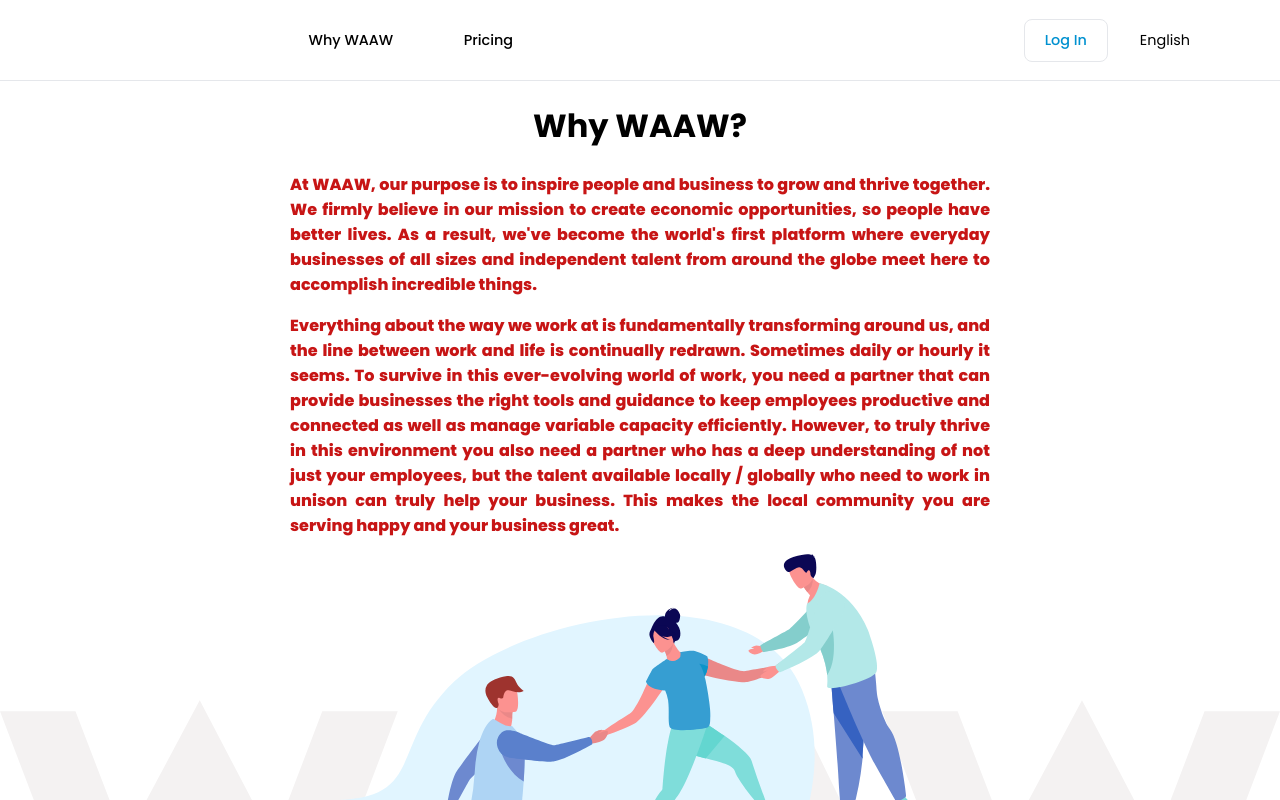
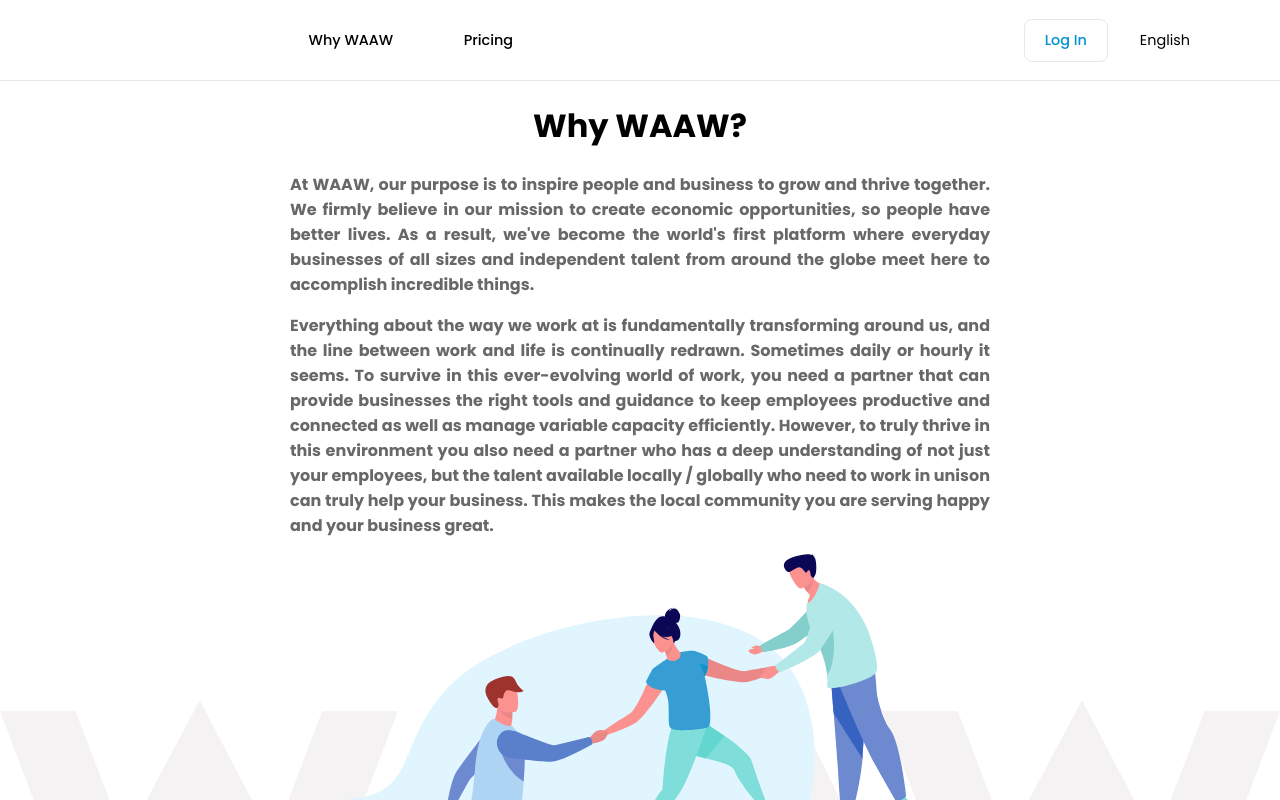
Before and after one commit to Surinder07/working-ui, a Next.js app: page /why-waaw in a window 1280 px wide. Shown: the top 800 px of the page. Built offline with nearby package versions, Linux system fonts and the light colour scheme.

Commit message:
Revert "change the text color  in About Us Page"
This reverts commit 25ddd9e051d93dcc7944d1537150984ca055d62d.

```diff
--- a/styles/pages/WhyWaaw.module.css
+++ b/styles/pages/WhyWaaw.module.css
@@ -15,8 +15,8 @@
 
 .contentContainer p {
     text-align: justify;
-    font-weight: 750;
-    color: #c71515;
+    font-weight: 700;
+    color: #686868;
 }
 
 .middleBackground {
```
